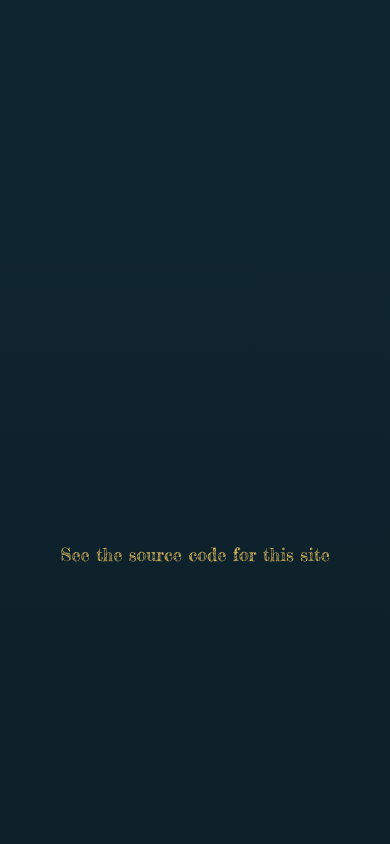
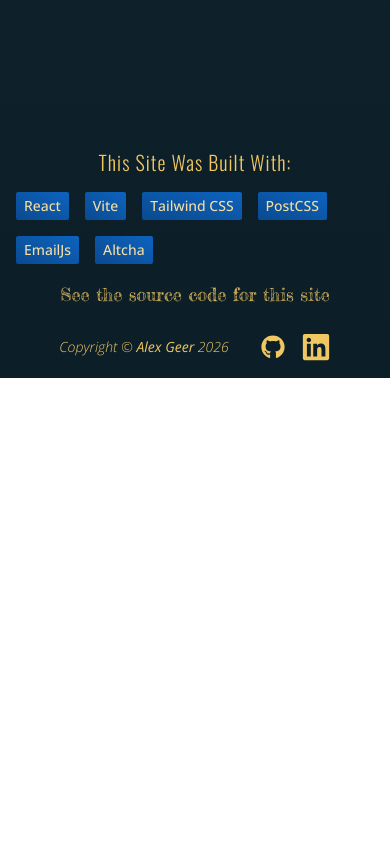
Before and after one commit to agDesignz/portfolio_2, a React (Vite) app: page / in a window 390 px wide. Shown: the part 7100-7944 px from the top of the page. After the commit the page ends 7478 px from the top, so only its background shows below. Built offline with nearby package versions, Linux system fonts and the light colour scheme.

Commit message:
moved portfolio stack to footer

```diff
--- a/src/assets/styles/components/_section.css
+++ b/src/assets/styles/components/_section.css
@@ -10,5 +10,9 @@
     &--narrow {
       @apply max-w-[600px] xl:max-w-[600px];
     }
+
+    &--h-auto {
+      @apply min-h-fit;
+    }
   }
 }
--- a/src/components/Footer.jsx
+++ b/src/components/Footer.jsx
@@ -4,9 +4,40 @@
 
 const Footer = () => {
   const d = new Date();
+  const portfolioStack = [
+    "React",
+    "Vite",
+    "Tailwind CSS",
+    "PostCSS",
+    "EmailJs",
+    "Altcha",
+  ];
 
   return (
-    <footer className="w-full min-h-20 p-4 flex justify-center items-center gap-8 flex-wrap text-saffron italic">
+    <footer className="w-full min-h-20 p-4">
+      <article className="flex flex-col items-center justify-center gap-4 mb-6">
+        <h3 className="font-oswald font-light text-xl md:text-2xl tracking-wider text-saffron">
+          This Site Was Built With:
+        </h3>
+        <ul className="flex flex-wrap gap-4">
+          {portfolioStack.map((tech, idx) => (
+            <span
+              key={idx}
+              className="rounded-sm bg-gradient-to-tr from-navy-700 to-navy-600 px-2 py-1 font-open-sans font-medium text-sm text-saffron-200"
+            >
+              {tech}
+            </span>
+          ))}
+        </ul>
+        <Link
+          to="https://github.com/agDesignz/portfolio_2"
+          className="text-lg text-saffron hover:opacity-50 font-fredericka"
+          target="_blank"
+        >
+          See the source code for this site
+        </Link>
+      </article>
+      <div className="flex justify-center items-center gap-8 flex-wrap text-saffron italic">
         <p className="text-sm sm:text-md md:text-lg">
           Copyright © <strong>Alex Geer</strong> {d.getFullYear()}
         </p>
@@ -26,6 +57,7 @@
             <FaLinkedin />
           </Link>
         </div>
+      </div>
     </footer>
   );
 };
--- a/src/components/Source.jsx
+++ b/src/components/Source.jsx
@@ -2,7 +2,7 @@
 
 const Source = () => {
   return (
-    <section className="page-section page-section--border">
+    <section className="page-section page-section--h-auto">
       <div className="flex items-center justify-center">
         <Link
           to="https://github.com/agDesignz/portfolio_2"
--- a/src/pages/Home.jsx
+++ b/src/pages/Home.jsx
@@ -17,7 +17,7 @@
         <TechSkills />
         <Projects />
         <Contact />
-        <Source />
+        {/* <Source /> */}
       </div>
     </div>
   );
```
Also changed, not shown: oldColors.js (deleted, +0 -62 lines). Lines whose indentation alone changed are shown as unchanged.
